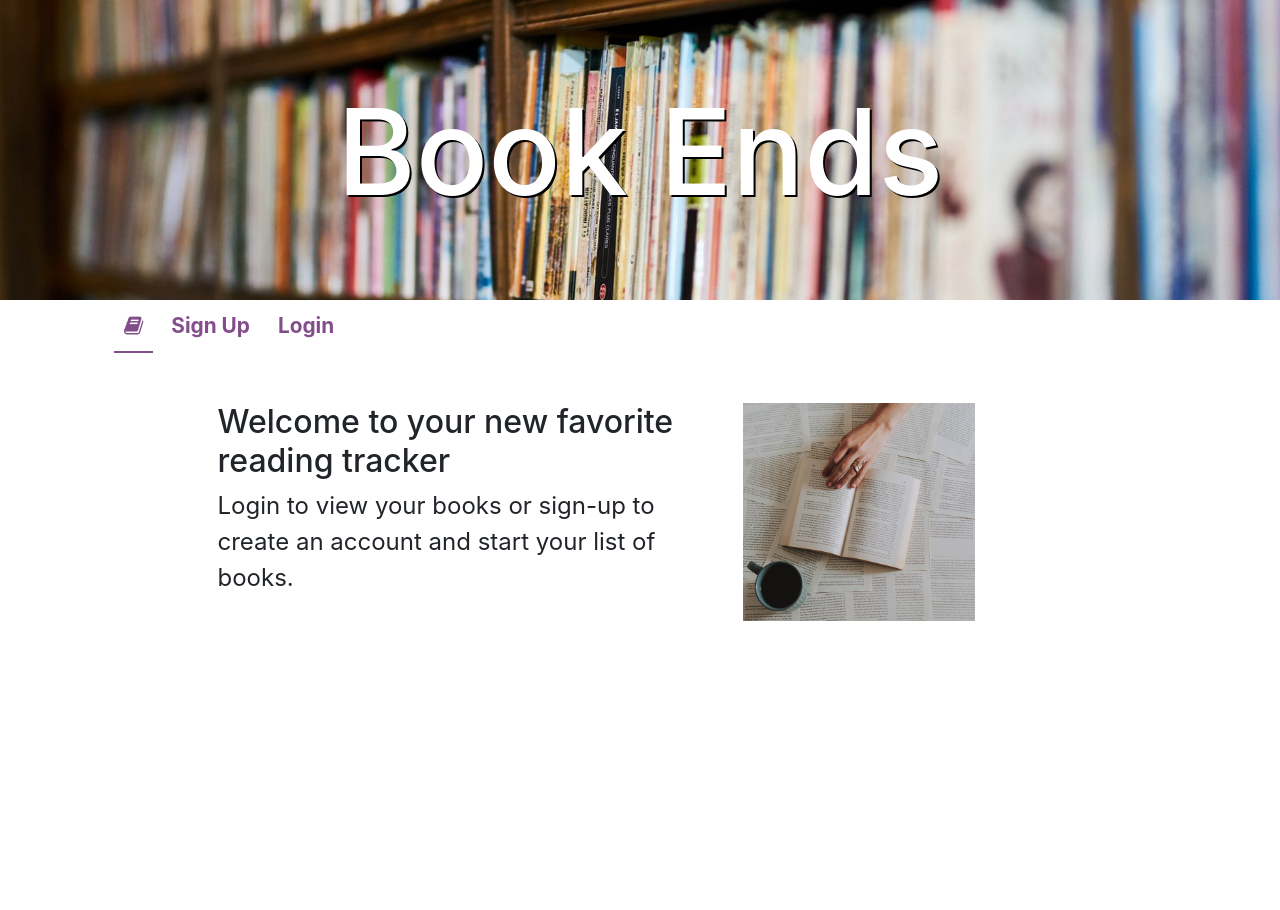
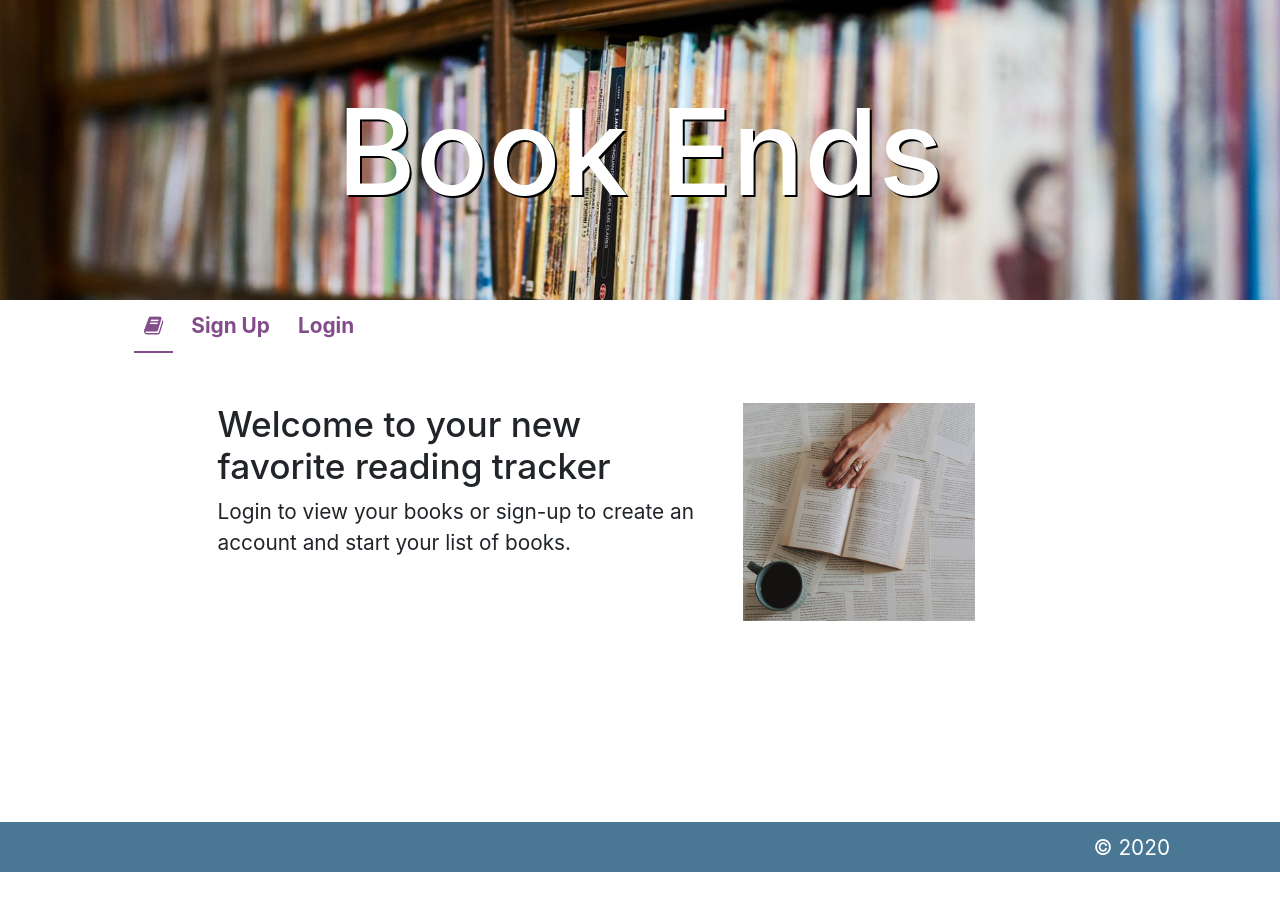
Before and after one commit to cgroark/book-ends, a React (Create React App) app: page / in a window 1280 px wide. Shown: the top 910 px of the page. After the commit the page ends 873 px from the top, so only its background shows below. Built offline with nearby package versions, Linux system fonts and the light colour scheme.

Commit message:
nav and footer layout fix

```diff
--- a/src/App.js
+++ b/src/App.js
@@ -50,19 +50,23 @@ class App extends React.Component {
         mainNav =
           <Router>
                 {checkusername &&
+                  <article className="navigation">
                     <React.Fragment>
                     <NavLink exact activeClassName="active" to="/">  <i className="fa fa-book" aria-hidden="true"></i></NavLink>
                     <NavLink exact activeClassName="active" to="/sign-out">Logout</NavLink>
                     <NavLink exact activeClassName="active" to="/books" >Your books</NavLink>
                     <NavLink exact activeClassName="active" to="/friend-find" ><i className="fa fa-search" aria-hidden="true"></i>&nbsp;Friends' Books</NavLink>
                   </React.Fragment>
+                  </article>
                 }
                   {!checkusername &&
+                  <article className="navigation">
                     <React.Fragment>
                       <NavLink exact activeClassName="active" to="/">  <i className="fa fa-book" aria-hidden="true"></i></NavLink>
                       <NavLink exact activeClassName="active" to="/sign-up">Sign Up</NavLink>
                       <NavLink exact activeClassName="active" to="/sign-in" >Login</NavLink>
                     </React.Fragment>
+                  </article>
                   }
                    <React.Fragment>
                     <Route exact path="/sign-out" render={() => <SignOut updateNav={this.updateNav} username={savedusername}/>} />
@@ -78,11 +82,16 @@ class App extends React.Component {
         <header className="App-header" >
           <h1>Book Ends</h1>
         </header>
-        <article>
-        <div className="navigation">
+        <article  id="layout">
+        <div >
           {mainNav}
         </div>
         </article>
+        <footer>
+          <article className="footer">
+            <div>&copy; 2020</div>
+          </article>
+        </footer>
       </div>
 
 
--- a/src/components/bookform.js
+++ b/src/components/bookform.js
@@ -518,6 +518,8 @@ class BookForm extends React.Component {
                         <p>{activeBook.imageLinks ? <img src={image} alt={activeBook.title} /> : '' }</p>
 
                     </Col>
+
+                        <Col  xs={12}>
                             <Accordion defaultActiveKey="0">
                                     <Card>
                                         <Card.Header>
@@ -530,6 +532,8 @@ class BookForm extends React.Component {
                                         </Accordion.Collapse>
                                     </Card>
                             </Accordion>
+                        </Col>
+
                         <input type='submit' className="add-button search" disabled={submitting} onClick={(e) =>this.addSearchResults(activeBook.title, activeBook.authors, activeBook.description, image, e)} value={submitting ? 'Loading...' : 'Add '+activeBook.title}></input>
                  </Row>
             </div>
--- a/src/components/home.js
+++ b/src/components/home.js
@@ -25,7 +25,7 @@ class Home extends React.Component {
         if(checkusername){
           welcomeContent =
             <div>
-                <h3>Welcome back {savedusername} </h3>
+                <h2>Welcome back {savedusername} </h2>
                 <p>Use the navigation to view your book list, make updates, add new books.</p>
             </div>
         }else{
--- a/src/index.css
+++ b/src/index.css
@@ -1,7 +1,17 @@
+@media screen and (prefers-reduced-motion: no-preference) {
+  html, body {
+    scroll-behavior: smooth;
+  }
+}
+
 div.App article {
   max-width: 1100px;
   padding: 0 20px;
   margin: 0 auto;
+}
+
+div.App article#layout {
+  min-height: 59vh;
 }
 
 .welcome {
@@ -10,11 +20,16 @@ div.App article {
 }
 
 .welcome h2 {
+  font-size: 2.2em;
   margin-top: 0 !important;
 }
 
 .welcome img {
   max-width: 100%;
+}
+
+.welcome p {
+  font-size: 1.3em;
 }
 
 body {
@@ -65,7 +80,7 @@ code {
 .main-body h2 {
   background-color: #4a7794;
   color: white;
-  padding: 4px 12px 10px;
+  padding: 7px 12px 10px;
   font-size: 2.2rem;
   margin-bottom: 30px;
 }
@@ -76,6 +91,10 @@ code {
 
 .main-body #currently-reading, .main-body #finished, .main-body #want-to-read {
   padding-top: 30px;
+}
+
+.main-body p {
+  font-size: 1.5em;
 }
 
 #page-nav {
@@ -103,11 +122,13 @@ code {
   padding: 0 10px 0 0;
   color: #4a7794;
   border-bottom: none;
+  font-size: 1.25em;
 }
 
 #page-nav ul li a:hover {
   color: #86A3C3;
   border-bottom: none;
+  text-decoration: none;
 }
 
 #page-nav ul li.is-current a {
@@ -166,10 +187,6 @@ code {
   margin-top: 35px;
 }
 
-.navigation {
-  margin-bottom: 300px;
-}
-
 .navigation a {
   margin: 0 4px;
   font-size: 1.3em;
@@ -184,10 +201,6 @@ code {
   border-bottom: 2px solid #834d8b;
   text-decoration: none;
   color: #834d8b;
-}
-
-.navigation p {
-  font-size: 1.5em;
 }
 
 a {
@@ -627,12 +640,18 @@ form.search-form input[type="text"] {
 
 footer {
   height: 50px;
-  background: #834d8b;
-  margin-top: 50px;
+  background: #4a7794;
   left: 0;
   bottom: 0;
+  margin-top: 50px;
   width: 100%;
   color: white;
+  text-align: right;
+  font-size: 1.3em;
+}
+
+footer .footer div {
+  padding: 10px 0;
 }
 
 .progress-bar3 {
--- a/src/index.scss
+++ b/src/index.scss
@@ -5,19 +5,33 @@ $color-lightpurple: #b19cd9;
 $color-darkblue: #4a7794;
 $color-darkgrey: #555555;
 
-div.App article{
-  max-width: 1100px;
-  padding: 0 20px;
-  margin: 0 auto;
+@media screen and (prefers-reduced-motion: no-preference){
+  html, body {
+      scroll-behavior: smooth;
+  }
+}
+div.App {
+  article{
+    max-width: 1100px;
+    padding: 0 20px;
+    margin: 0 auto;
+  }
+  article#layout{
+    min-height: 59vh;
+  }
 }
 .welcome{
   margin-top: 50px !important;
   text-align: left;
   h2{
+    font-size: 2.2em;
     margin-top: 0 !important;
   }
   img{
     max-width: 100%;
+  }
+  p{
+    font-size: 1.3em
   }
 }
 body {
@@ -60,7 +74,7 @@ code {
   h2{
     background-color: $color-darkblue;
     color: white;
-    padding: 4px 12px 10px;
+    padding: 7px 12px 10px;
     font-size: 2.2rem;
     margin-bottom: 30px;
   }
@@ -69,6 +83,9 @@ code {
   }
   #currently-reading,#finished, #want-to-read {
     padding-top: 30px;
+  }
+  p{
+    font-size: 1.5em;
   }
 
 }
@@ -90,9 +107,11 @@ code {
         padding: 0 10px 0 0;
         color: $color-darkblue;
         border-bottom: none;
+        font-size: 1.25em;
         &:hover{
           color: $color-blue;
           border-bottom: none;
+          text-decoration: none;
         }
       }
     }
@@ -148,7 +167,6 @@ code {
   margin-top: 35px;
 }
 .navigation{
-    margin-bottom: 300px;
     a{
       margin: 0 4px;
       font-size: 1.3em;
@@ -162,9 +180,6 @@ code {
       border-bottom: 2px solid $color-purple;
       text-decoration: none;
       color: $color-purple;
-    }
-    p{
-      font-size: 1.5em;
     }
 }
 a{
@@ -565,12 +580,17 @@ form.search-form{
 }
 footer{
   height: 50px;
-  background: $color-purple;
-  margin-top: 50px;
+  background: $color-darkblue;
   left: 0;
   bottom: 0;
+  margin-top: 50px;
   width: 100%;
   color: white;
+  text-align: right;
+  font-size: 1.3em;
+  .footer div{
+    padding: 10px 0;
+  }
 }
 
 .progress-bar3 {
```
Also changed, not shown: 1 other file (tests, documents, lock files or other folders). Lines whose indentation alone changed are shown as unchanged.
